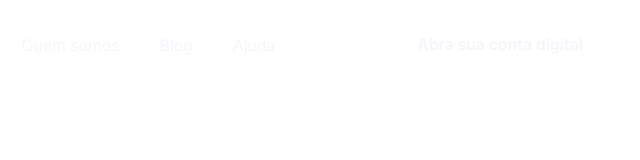
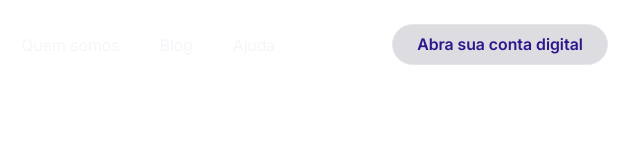
Before and after one commit to luuizz/bankboost, a website built with Vite: page index.html in a window 1280 px wide. In both pictures the pointer is over the button "Abra sua conta digital". Shown: the whole page, without its empty margins (640-1280 px from the left). Built offline with nearby package versions, Linux system fonts and the light colour scheme.

Commit message:
feature: adicionado hover

```diff
--- a/src/scss/_patterns.scss
+++ b/src/scss/_patterns.scss
@@ -7,6 +7,9 @@
   font-family: var(--font-title);
   border-radius: 12.2rem;
   font-weight: 600;
+  &:hover {
+    filter: brightness(0.9);
+  }
   &.btn-secondary {
     font-family: var(--font-body);
     background: transparent;
@@ -17,5 +20,9 @@
     line-height: 1.7rem;
     width: 21.7rem;
     display: inline-block;
+    &:hover {
+      background-color: var(--gray-100);
+      color: var(--purple-10);
+    }
   }
 }
```
